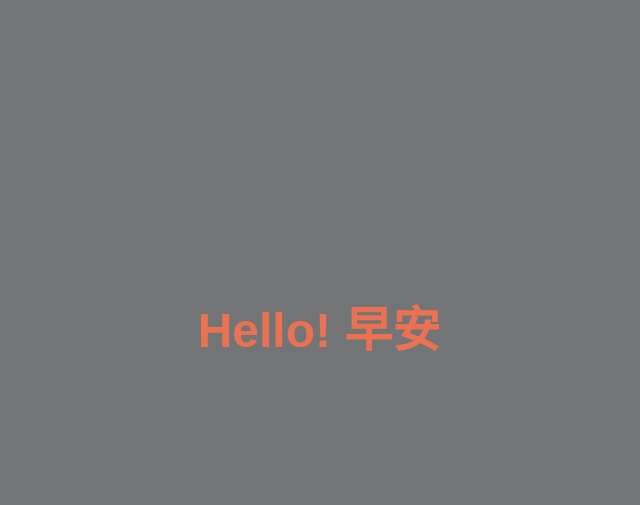
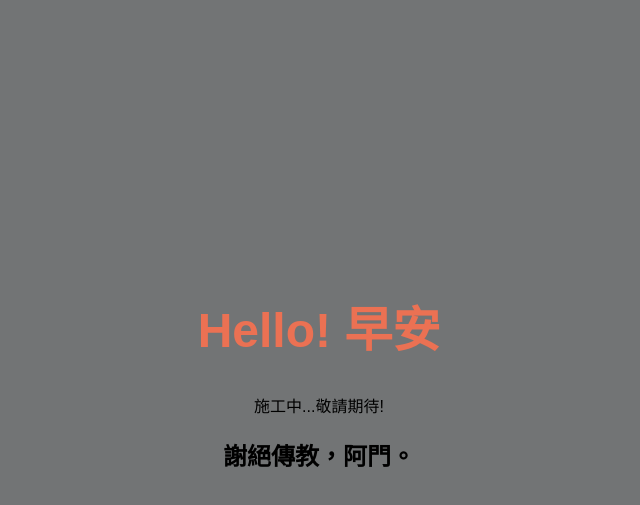
Before and after one commit to python20250807/website, a plain HTML site: page index.html in a window 1280 px wide. Shown: the part 5-510 px from the top of the page, without its empty margins (321-961 px from the left). Drawn offline with Linux system fonts and the light colour scheme.

Commit message:
Update 1 index.html

```diff
--- a/index.html
+++ b/index.html
@@ -18,5 +18,7 @@
 </head>
 <body>
     <h1>Hello! 早安</h1>
+    施工中...敬請期待!
+    <h2>謝絕傳教，阿門。</h2>
 </body>
 </html>
```
